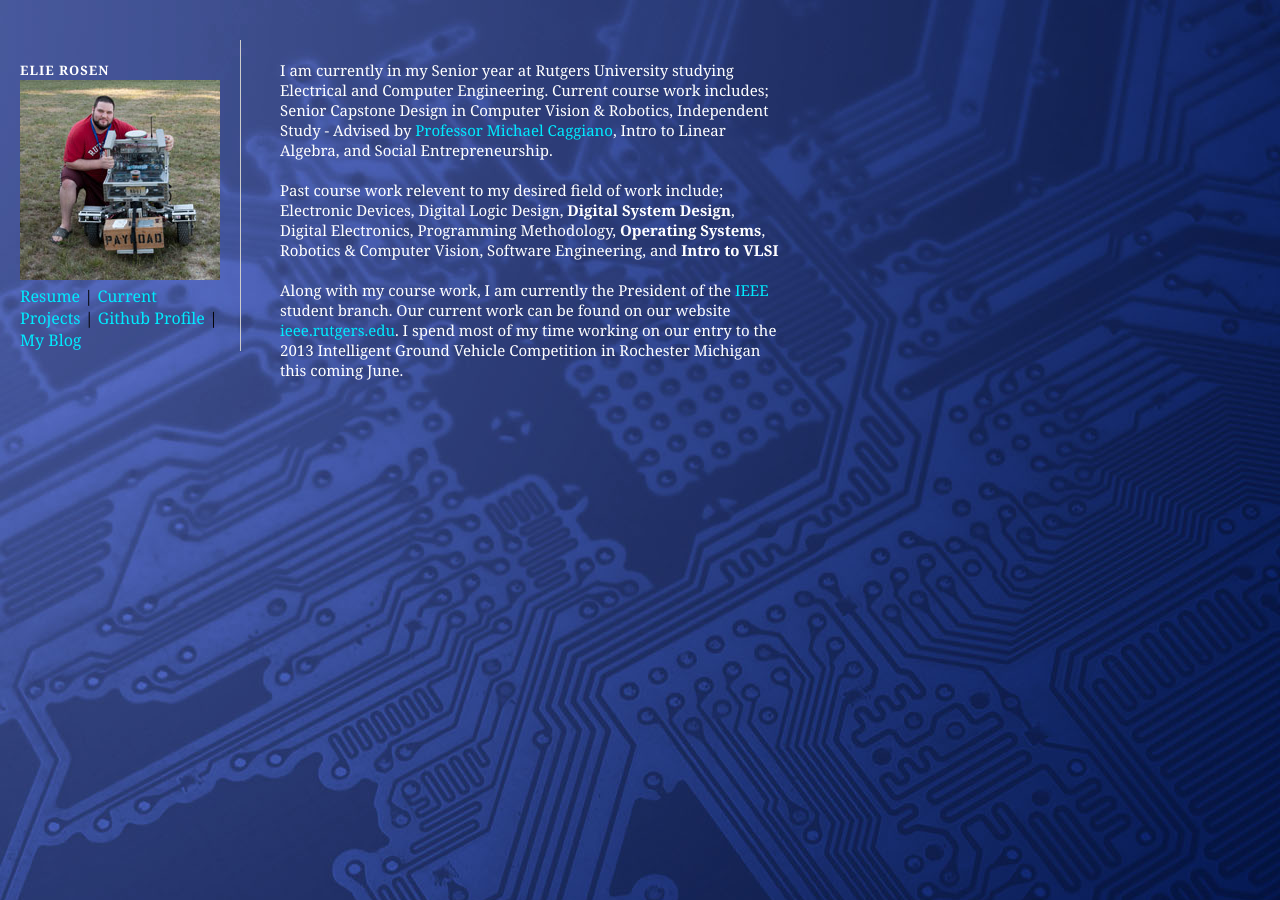
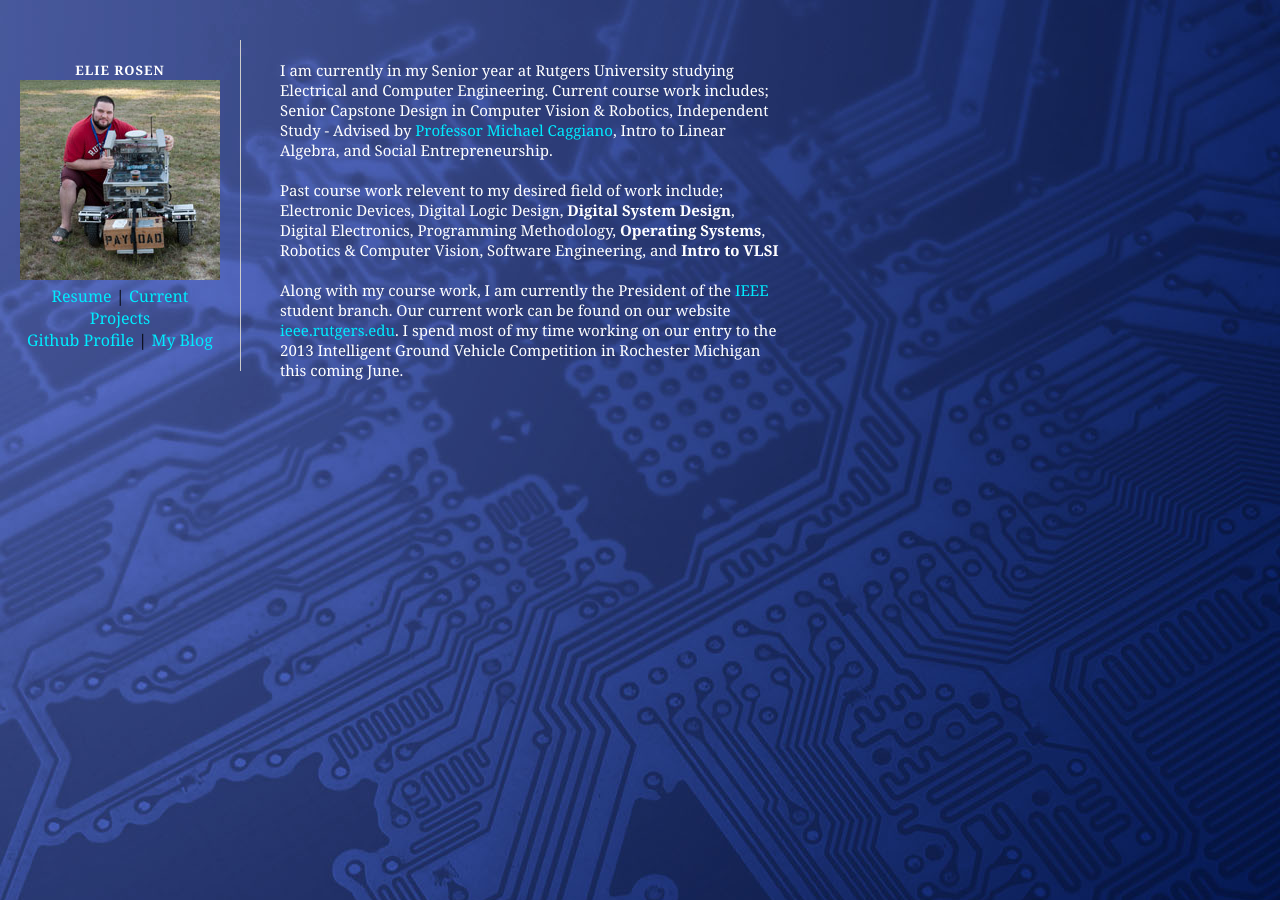
Before and after one commit to erosen/erosen.github.io, a Jekyll site: the page built from index.md, in a window 1280 px wide. Built offline with Jekyll 4.4.1, drawn with Linux system fonts in a browser that asks for light colours; Markdown is read by kramdown in place of the engine named in the settings.

Commit message:
final style change

```diff
--- a/_layouts/default.html
+++ b/_layouts/default.html
@@ -14,7 +14,7 @@
 	  <a href="/"><h2>Elie Rosen</h2></a>
 	  <a href="/images/profile_large.jpg"><img src="/images/profile.jpg" /></a>
       <a href="/resume.html">Resume</a> |
-	  <a href="/projects.html">Current Projects</a> |
+	  <a href="/projects.html">Current Projects</a> <br />
       <a href="http://github.com/erosen/">Github Profile</a> |
       <a href="http://www.mylifeiscomputers.net">My Blog</a>
     </div>
--- a/style.css
+++ b/style.css
@@ -65,11 +65,11 @@ a:hover {
   left: 20px;
   width: 200px;
 
-  padding: 20px 20px 0 0;
+  padding: 20px 20px 20px 0;
 
   border-right: 1px solid #ccc;
 
-  text-align: left;
+  text-align: center;
 }
 
 #sidebar h2 {
```
